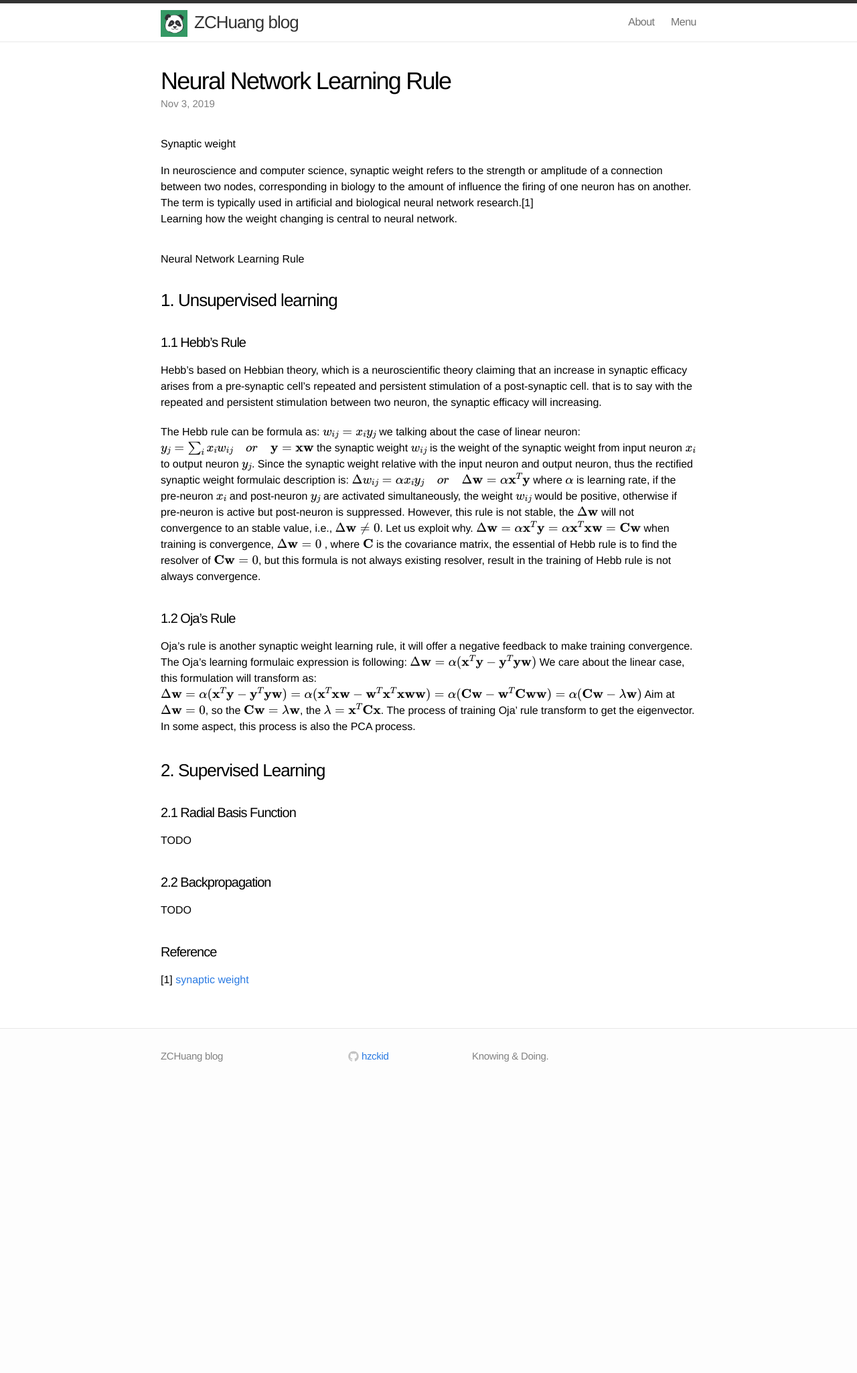
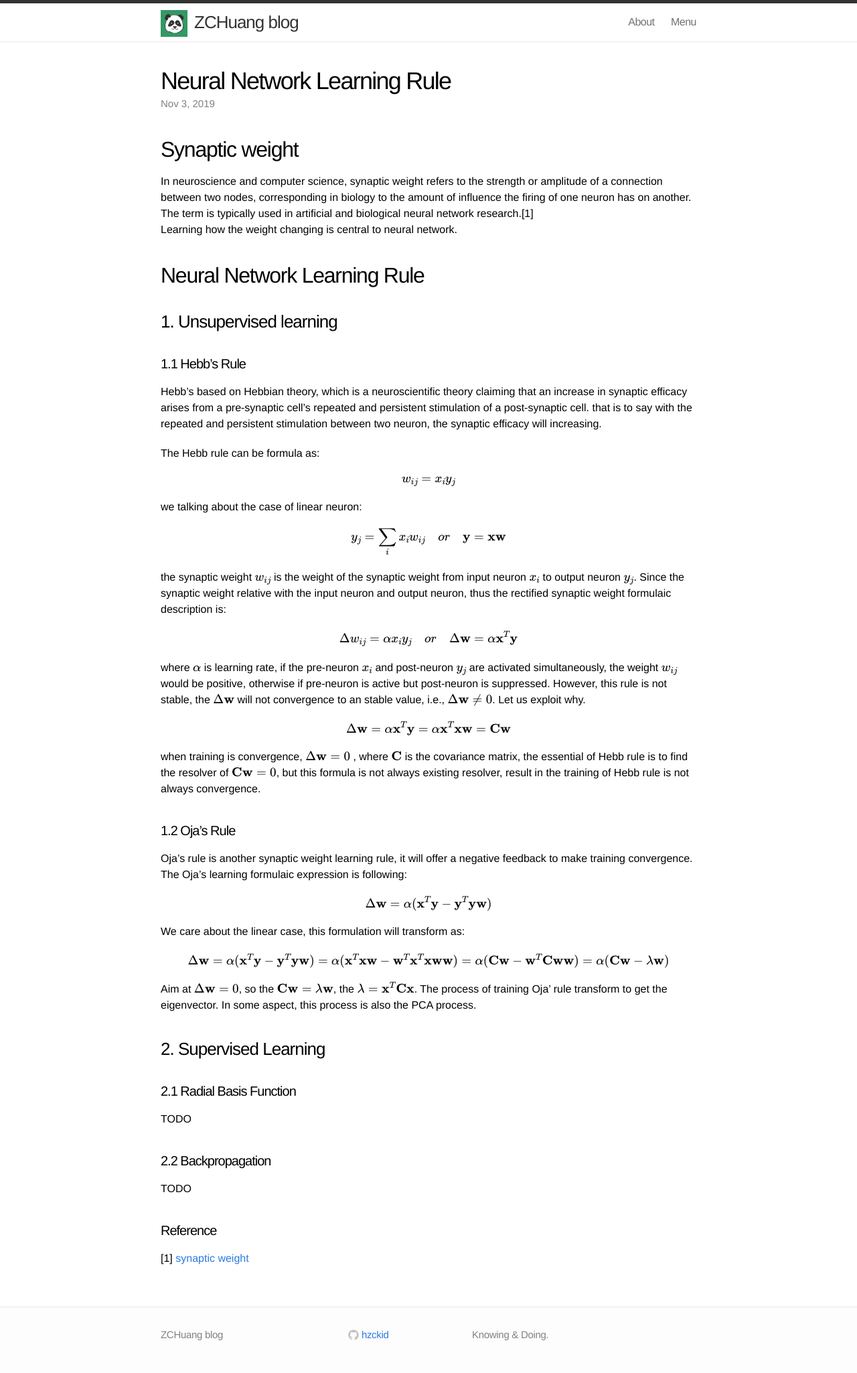
Before and after one commit to hzckid/hzckid.github.io, a Jekyll site: the page built from _posts/2019-11-03-nnlearning.markdown, in a window 1280 px wide. Shown: the whole page at 67% size. Built offline with Jekyll 4.4.1, drawn with Linux system fonts in a browser that asks for light colours; formulas are drawn with MathJax 3; before the commit the page ends 1633 px from its top, so only the background shows below that.

Commit message:
modified

```diff
--- a/_posts/2019-11-03-nnlearning.markdown
+++ b/_posts/2019-11-03-nnlearning.markdown
@@ -7,12 +7,12 @@ date:   2019-11-03 14:34:03
 mathjax: true
 ---
 
-# Synaptic weight
+## Synaptic weight
 
 In neuroscience and computer science, synaptic weight refers to the strength or amplitude of a connection between two nodes, corresponding in biology to the amount of influence the firing of one neuron has on another. The term is typically used in artificial and biological neural network research.[1]
 Learning how the weight changing is central to neural network.
 
-# Neural Network Learning Rule
+## Neural Network Learning Rule
 
 ### 1. Unsupervised learning
 
@@ -21,21 +21,29 @@ Learning how the weight changing is central to neural network.
 Hebb's based on Hebbian theory, which is a neuroscientific theory claiming that an increase in synaptic efficacy arises from a pre-synaptic cell's repeated and persistent stimulation of a post-synaptic cell. that is to say with the repeated and persistent stimulation between two neuron, the synaptic efficacy will increasing.
 
 The Hebb rule can be formula as:
+
 $$
 w_{ij}=x_i y_j
 $$
+
 we talking about the case of linear neuron:
+
 $$
 y_j = \sum_i{x_i w_{ij} } \quad or \quad \mathbf{y} = \mathbf{x} \mathbf{w}
 $$
+
 the synaptic weight $w_{ij}$ is the weight of the synaptic weight from input neuron $x_i$ to output neuron $y_j$. Since the synaptic weight relative with the input neuron and output neuron, thus the rectified synaptic weight formulaic description is:
+
 $$
 \Delta{w_{ij}}=\alpha x_i y_j \quad or \quad \Delta{\mathbf{w}}=\alpha \mathbf{x}^T \mathbf{y}
 $$
+
 where $\alpha$ is learning rate, if the pre-neuron $x_i$  and post-neuron $y_j$ are activated simultaneously, the weight $w_{ij}$ would be positive, otherwise if pre-neuron is active but post-neuron is suppressed. However, this rule is not stable, the $\Delta{\mathbf{w}}$ will not convergence to an stable value, i.e., $\Delta{\mathbf{w}} \ne 0$. Let us exploit why.
+
 $$
 \Delta{\mathbf{w}} = \alpha \mathbf{x}^T\mathbf{y}=\alpha \mathbf{x}^T \mathbf{x}\mathbf{w}=\mathbf{C} \mathbf{w}
 $$
+
 when training is convergence,  $\Delta \mathbf{w}=0$ , where $\mathbf{C}$ is the covariance matrix, the essential of Hebb rule is to find the resolver of $\mathbf{C}\mathbf{w}=0$, but this formula is not always existing resolver, result in the training of Hebb rule is not always convergence.
 
 
@@ -43,14 +51,18 @@ when training is convergence,  $\Delta \mathbf{w}=0$ , where $\mathbf{C}$ is the
 #### 1.2 Oja's Rule
 
 Oja's rule is another synaptic weight learning rule, it will offer a negative feedback to make training convergence. The Oja's learning formulaic expression is following:
+
 $$
 \Delta{\mathbf{w}}= \alpha(\mathbf{x}^T\mathbf{y} - \mathbf{y}^T\mathbf{y}\mathbf{w})
 $$
+
 We care about the linear case, this formulation will transform as:
+
 $$
 \Delta{\mathbf{w}}=\alpha(\mathbf{x}^T\mathbf{y} - \mathbf{y}^T\mathbf{y}\mathbf{w})=\alpha(\mathbf{x}^T\mathbf{x}\mathbf{w}-\mathbf{w}^T\mathbf{x}^T \mathbf{x}\mathbf{w} \mathbf{w}) \\
 =\alpha(\mathbf{C}\mathbf{w}-\mathbf{w}^T\mathbf{C}\mathbf{w}\mathbf{w})=\alpha({\mathbf{C}}\mathbf{w}-\lambda \mathbf{w})
 $$
+
 Aim at $\Delta{\mathbf{w}}=0$, so the $\mathbf{C}\mathbf{w}=\lambda \mathbf{w}$, the $\lambda=\mathbf{x}^T \mathbf{C} \mathbf{x}$. The process of training Oja' rule transform to get the eigenvector. In some aspect, this process is also the PCA process.
 
 
```
